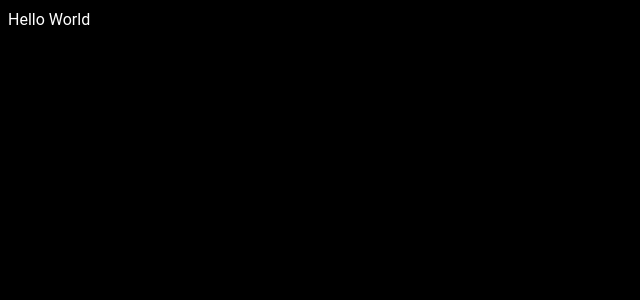
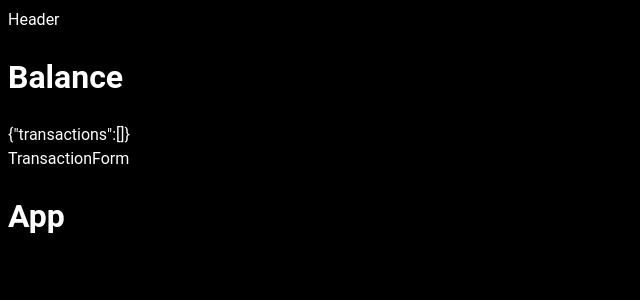
Before and after one commit to ivansanguezax/react-expense-tracker, a React (Vite) app: page / in a window 1280 px wide. Shown: the top 300 px of the page, without its empty margins (0-640 px from the left). Built offline with nearby package versions, Linux system fonts and the light colour scheme.

Commit message:
[ET-003-context-API]

```diff
--- a/src/App.jsx
+++ b/src/App.jsx
@@ -1,7 +1,16 @@
+import { GlobalProvider } from "./context/GlobalState";
+import Header from "./components/Header";
+import Balance from "./components/Balance";
+import TransactionForm from "./components/TransactionForm";
+
+
 export default function App() {
   return (
-    <div>
-      Hello World
-    </div>
+    <GlobalProvider>
+      <Header />
+      <Balance />
+      <TransactionForm />
+      <h1>App</h1>
+    </GlobalProvider>
   )
 }
--- /dev/null
+++ b/src/components/Balance.jsx
@@ -0,0 +1,15 @@
+import {UseGlobalState} from "../context/GlobalState"
+
+
+export default function Balance() {
+   const data = UseGlobalState()
+
+  return (
+    <div>
+      <h1>Balance</h1>
+      <div>
+        {JSON.stringify(data)}
+      </div>
+    </div>
+  )
+}
--- /dev/null
+++ b/src/components/Header.jsx
@@ -0,0 +1,7 @@
+export default function Header() {
+  return (
+    <div>
+      Header
+    </div>
+  )
+}
--- /dev/null
+++ b/src/components/TransactionForm.jsx
@@ -0,0 +1,9 @@
+
+
+export default function TransactionForm() {
+  return (
+    <div>
+      TransactionForm
+    </div>
+  )
+}
--- /dev/null
+++ b/src/context/AppReducer.jsx
@@ -0,0 +1,10 @@
+export default (state, action)=>{
+    switch(action.type){
+        case "ADD_TRANSACTION":
+            return [...state,action.payload];
+        case "DELETE_TRANSACTION":
+            return state.filter((transaction)=>transaction.id!==action.payload);
+        default:
+            return state;
+    }
+}
--- /dev/null
+++ b/src/context/GlobalState.jsx
@@ -0,0 +1,34 @@
+import PropTypes from 'prop-types';
+import { createContext, useContext, useReducer } from "react";
+import AppReducer from './AppReducer';
+
+const initialState = {
+    transactions: []
+}
+
+
+export const Context = createContext();
+
+export const UseGlobalState = () => {
+    const context = useContext(Context);
+    return context;
+}
+export const GlobalProvider = ({ children }) => {
+
+    const [state, dispatch] = useReducer(AppReducer,initialState);
+
+
+
+    return (
+        <Context.Provider value={{
+            transactions: state.transactions,
+        }}>
+            {children}
+        </Context.Provider>
+    );
+};
+
+
+GlobalProvider.propTypes = {
+  children: PropTypes.node.isRequired,
+};
```
